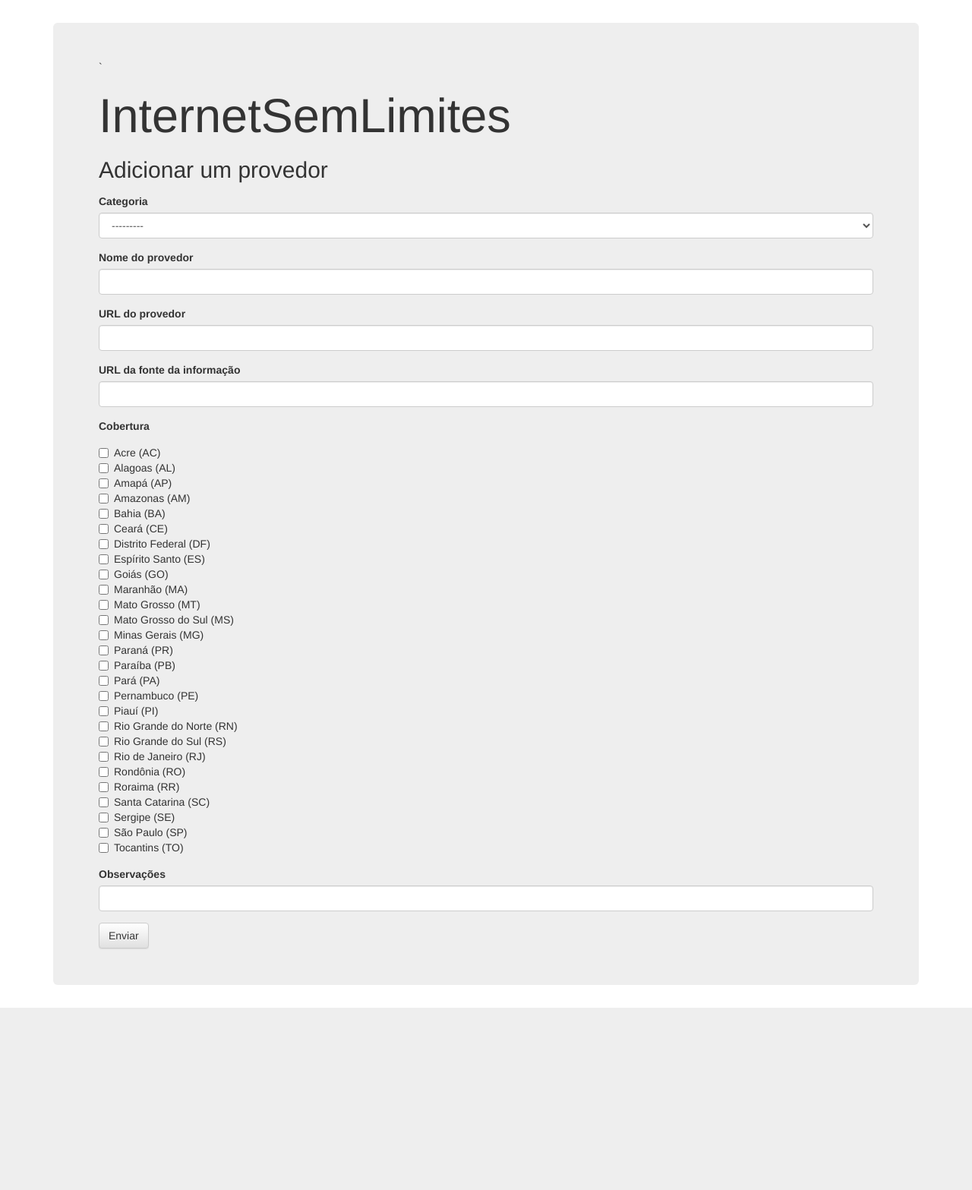
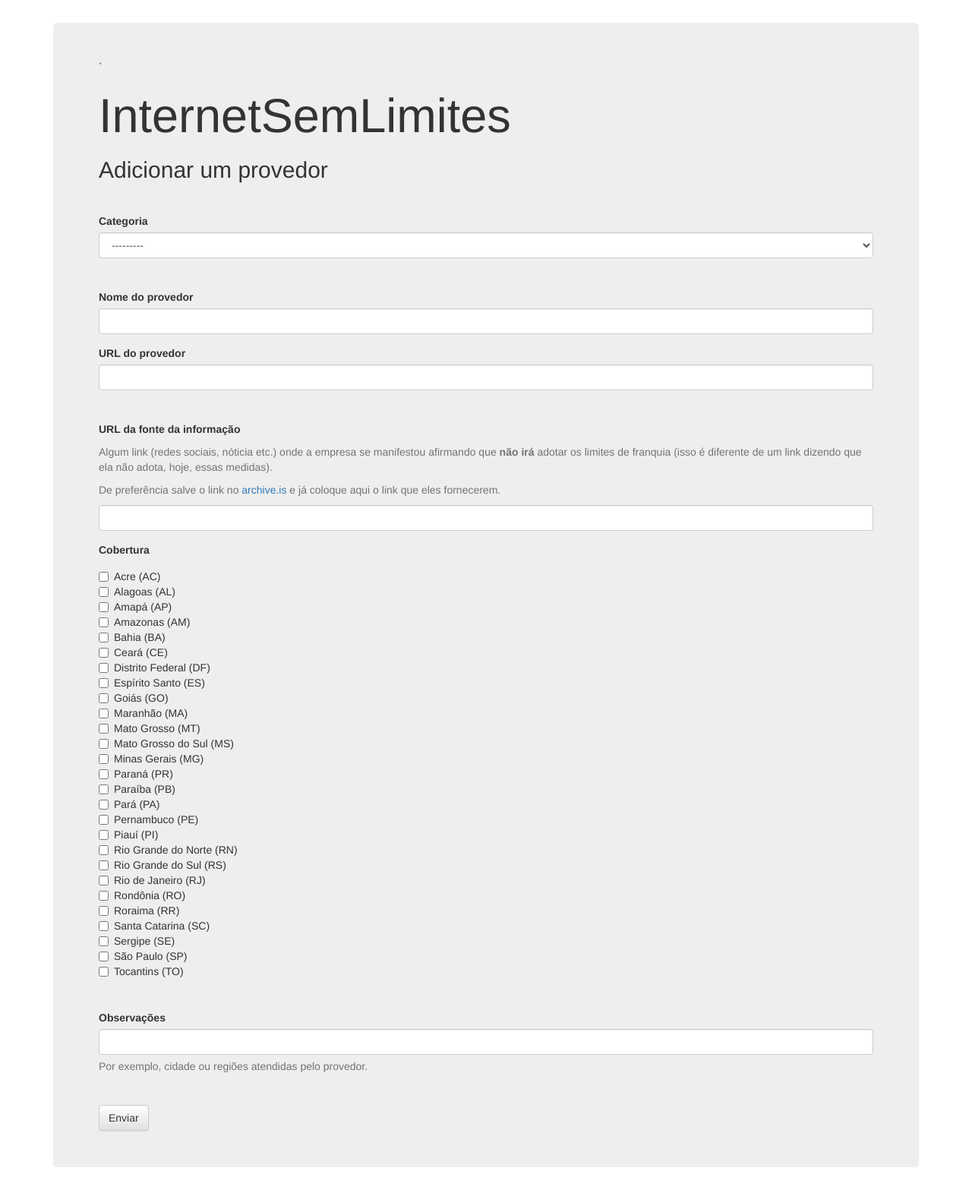
Before and after one commit to InternetSemLimites/PublicAPI, a Django app: page /new/ in a window 1280 px wide. Shown: the whole page at 76% size. Before the commit the page ends 1327 px from the top, so only its background shows below. Run offline with Django 3.2, Linux system fonts and the light colour scheme; data comes from the database, SQL or seed files in the repository; some libraries are stand-ins or nearby versions.

Commit message:
Add helper texts to the HTML form

```diff
--- a/InternetSemLimites/core/templates/core/provider_form.html
+++ b/InternetSemLimites/core/templates/core/provider_form.html
@@ -10,11 +10,15 @@
     {{ form.non_field_errors }}
   </div><!-- div.form-group -->
 
+  <hr>
+
   <div class="form-group">
     <label for="{{ form.category.id_for_label }}">{{ form.category.label }}</label>
     {{ form.category.errors }}
     {{ form.category }}
   </div><!-- div.form-group -->
+
+  <hr>
 
   <div class="form-group">
     <label for="{{ form.name.id_for_label }}">{{ form.name.label }}</label>
@@ -28,8 +32,21 @@
     {{ form.url }}
   </div><!-- div.form-group -->
 
+  <hr>
+
   <div class="form-group">
     <label for="{{ form.source.id_for_label }}">{{ form.source.label }}</label>
+    <span class="help-block">
+      Algum link (redes sociais, nóticia etc.) onde a empresa se manifestou
+      afirmando que <strong>não irá</strong> adotar os limites de franquia
+      (isso é diferente de um link dizendo que ela não adota,
+      <emphasis>hoje<emphasis>, essas medidas).
+    </span>
+    <span class="help-block">
+      De preferência salve o link no
+      <a href="http://archive.is">archive.is</a> e já coloque aqui o link que
+      eles fornecerem.
+    </span>
     {{ form.source.errors }}
     {{ form.source }}
   </div><!-- div.form-group -->
@@ -42,11 +59,18 @@
     </div>
   </div><!-- div.form-group -->
 
+  <hr>
+
   <div class="form-group">
     <label for="{{ form.other.id_for_label }}">{{ form.other.label }}</label>
     {{ form.other.errors }}
     {{ form.other }}
+    <span class="help-block">
+      Por exemplo, cidade ou regiões atendidas pelo provedor.
+    </span>
   </div><!-- div.form-group -->
+
+  <hr>
 
   {% csrf_token %}
   <button type="submit" class="btn btn-default">Enviar</button>
```
